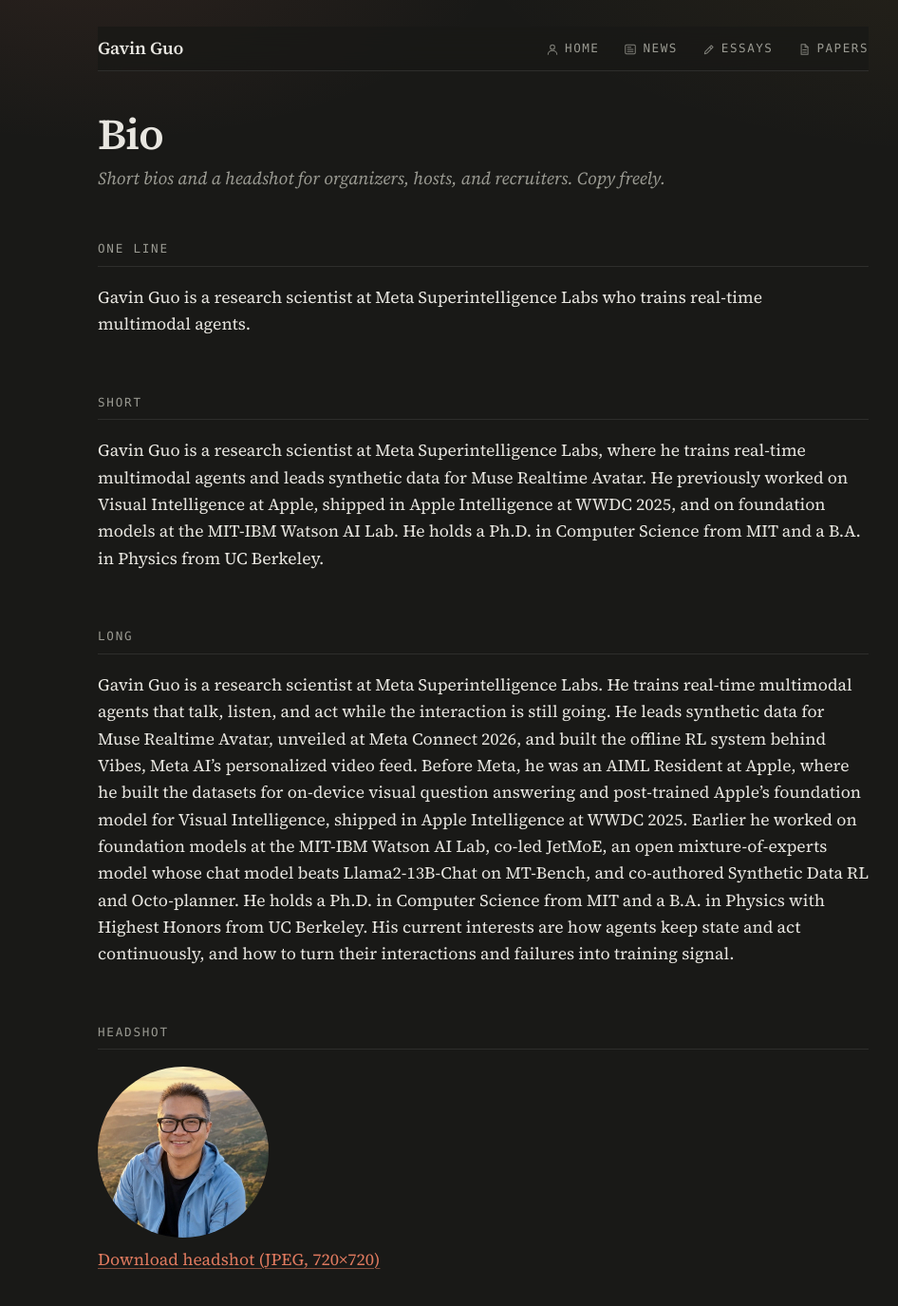
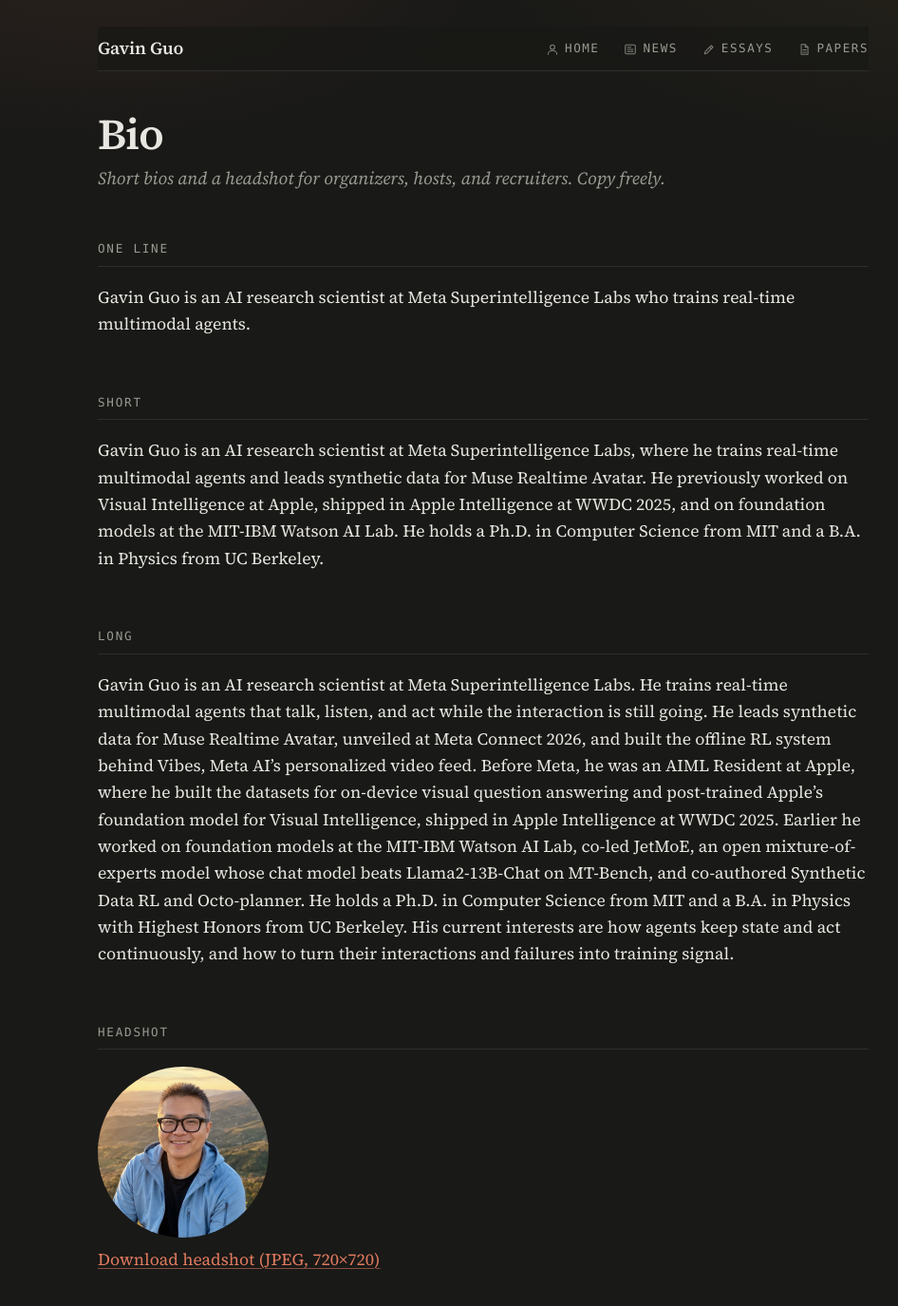
Before and after one commit to zguo0525/zguo0525.github.io, a Jekyll site: the page built from pages/bio.md, in a window 1280 px wide and 1400 px high. Shown: the top 1375 px of the window at 95% size, without its empty margins (131-1077 px from the left). Built offline with Jekyll 4.4.1, drawn with Linux system fonts in a browser that asks for light colours.

Commit message:
Title: AI Research Scientist
Co-Authored-By: Claude Opus 5.5 (1M context) <noreply@anthropic.com>
Claude-Session: https://claude.ai/code/session_01HnC98uYSSXDKz9D1f4jfEu

```diff
--- a/_layouts/default.html
+++ b/_layouts/default.html
@@ -51,7 +51,7 @@
           <div class="title-row">
             <h1 class="site-title"><a href="{{ '/' | absolute_url }}">Gavin Guo</a><span class="site-cjk">（国振）</span></h1>
           </div>
-          <p class="site-tagline"><span class="tagline-thesis">Training real-time multimodal agents.</span> <span class="tagline-org">Research Scientist, Meta Superintelligence Labs · 2025–</span></p>
+          <p class="site-tagline"><span class="tagline-thesis">Training real-time multimodal agents.</span> <span class="tagline-org">AI Research Scientist, Meta Superintelligence Labs · 2025–</span></p>
         </div>
         <ul class="links" aria-label="Contact and profiles">
           <li><a href="mailto:{{ site.author.email }}">{% include icon-envelope.svg %}Email</a></li>
@@ -120,7 +120,7 @@
       "alternateName": "Zhen Guo (国振)",
       "url": "{{ site.url }}",
       "image": "{{ site.url }}/profile.jpeg",
-      "jobTitle": "Research Scientist",
+      "jobTitle": "AI Research Scientist",
       "worksFor": { "@type": "Organization", "name": "Meta Superintelligence Labs" },
       "alumniOf": [
         { "@type": "CollegeOrUniversity", "name": "Massachusetts Institute of Technology" },
--- a/pages/bio.md
+++ b/pages/bio.md
@@ -8,15 +8,15 @@ description: Short bios and a headshot of Gavin Guo for organizers, hosts, and r
 
 ## One line
 
-Gavin Guo is a research scientist at Meta Superintelligence Labs who trains real-time multimodal agents.
+Gavin Guo is an AI research scientist at Meta Superintelligence Labs who trains real-time multimodal agents.
 
 ## Short
 
-Gavin Guo is a research scientist at Meta Superintelligence Labs, where he trains real-time multimodal agents and leads synthetic data for Muse Realtime Avatar. He previously worked on Visual Intelligence at Apple, shipped in Apple Intelligence at WWDC 2025, and on foundation models at the MIT-IBM Watson AI Lab. He holds a Ph.D. in Computer Science from MIT and a B.A. in Physics from UC Berkeley.
+Gavin Guo is an AI research scientist at Meta Superintelligence Labs, where he trains real-time multimodal agents and leads synthetic data for Muse Realtime Avatar. He previously worked on Visual Intelligence at Apple, shipped in Apple Intelligence at WWDC 2025, and on foundation models at the MIT-IBM Watson AI Lab. He holds a Ph.D. in Computer Science from MIT and a B.A. in Physics from UC Berkeley.
 
 ## Long
 
-Gavin Guo is a research scientist at Meta Superintelligence Labs. He trains real-time multimodal agents that talk, listen, and act while the interaction is still going. He leads synthetic data for Muse Realtime Avatar, unveiled at Meta Connect 2026, and built the offline RL system behind Vibes, Meta AI's personalized video feed. Before Meta, he was an AIML Resident at Apple, where he built the datasets for on-device visual question answering and post-trained Apple's foundation model for Visual Intelligence, shipped in Apple Intelligence at WWDC 2025. Earlier he worked on foundation models at the MIT-IBM Watson AI Lab, co-led JetMoE, an open mixture-of-experts model whose chat model beats Llama2-13B-Chat on MT-Bench, and co-authored Synthetic Data RL and Octo-planner. He holds a Ph.D. in Computer Science from MIT and a B.A. in Physics with Highest Honors from UC Berkeley. His current interests are how agents keep state and act continuously, and how to turn their interactions and failures into training signal.
+Gavin Guo is an AI research scientist at Meta Superintelligence Labs. He trains real-time multimodal agents that talk, listen, and act while the interaction is still going. He leads synthetic data for Muse Realtime Avatar, unveiled at Meta Connect 2026, and built the offline RL system behind Vibes, Meta AI's personalized video feed. Before Meta, he was an AIML Resident at Apple, where he built the datasets for on-device visual question answering and post-trained Apple's foundation model for Visual Intelligence, shipped in Apple Intelligence at WWDC 2025. Earlier he worked on foundation models at the MIT-IBM Watson AI Lab, co-led JetMoE, an open mixture-of-experts model whose chat model beats Llama2-13B-Chat on MT-Bench, and co-authored Synthetic Data RL and Octo-planner. He holds a Ph.D. in Computer Science from MIT and a B.A. in Physics with Highest Honors from UC Berkeley. His current interests are how agents keep state and act continuously, and how to turn their interactions and failures into training signal.
 
 ## Headshot
 
```
Also changed, not shown: news.md (+1 -1 lines).
